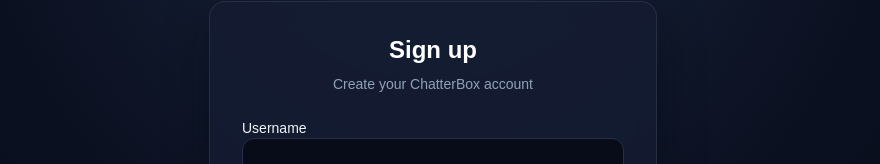
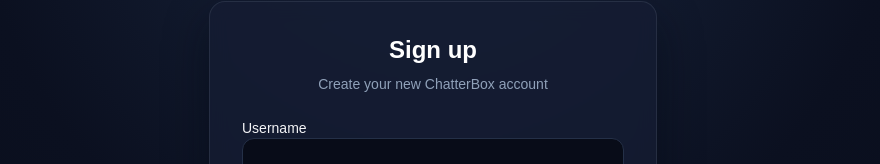
Before and after one commit to Aryan-R-Mehta/ChatterBox, a Next.js app: page /auth/signup in a window 1280 px wide. Shown: the part 150-314 px from the top of the page, without its empty margins (207-1087 px from the left). Built offline with nearby package versions, Linux system fonts and the light colour scheme; no server answers.

Commit message:
Changes some code as well wording

```diff
--- a/src/app/auth/signup/page.js
+++ b/src/app/auth/signup/page.js
@@ -11,7 +11,7 @@
             Sign up
           </h2>
           <p className="mb-6 text-center text-sm text-slate-400">
-            Create your ChatterBox account
+            Create your new ChatterBox account
           </p>
           <SignupForm/>
           <p className="mt-10 text-center text-sm/6 text-slate-400">
```
Also changed, not shown: src/components/LoginForm/LoginForm.js (line endings or trailing spaces).
